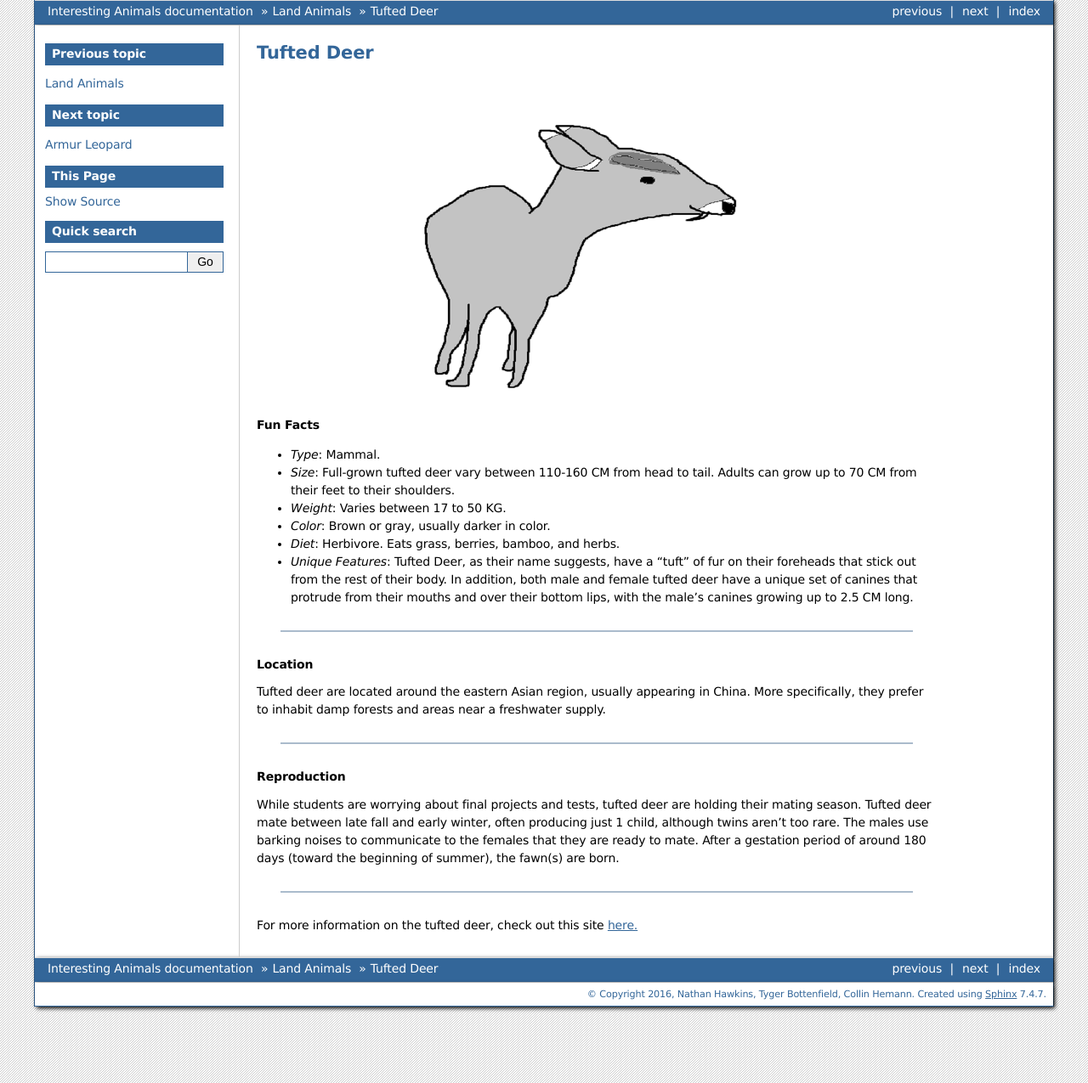
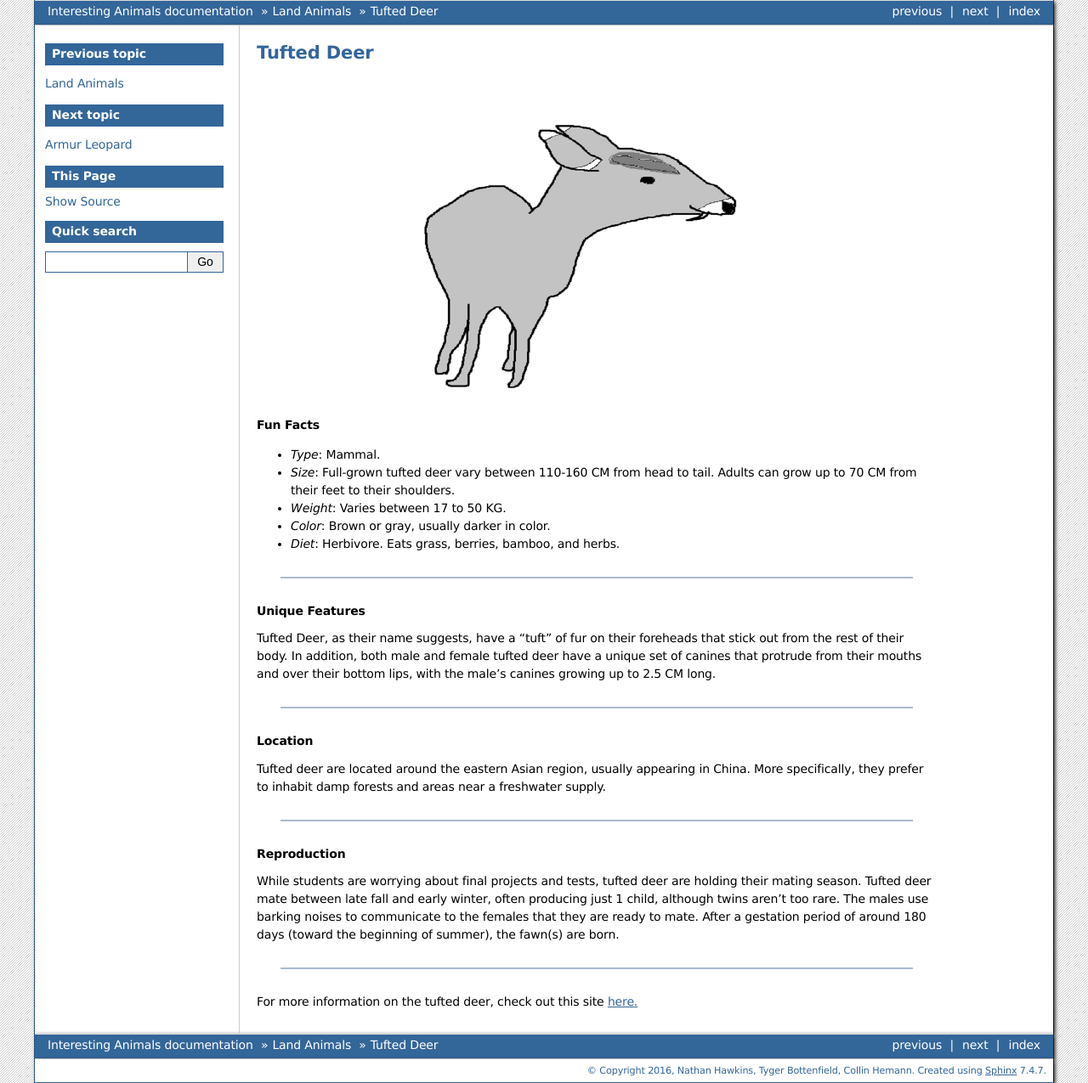
Before and after one commit to tbottenfield/interesting_animals, a Sphinx documentation site: the page built from source/land_animals/tufted_deer/tufted_deer.rst, in a window 1280 px wide. Shown: the whole page at 85% size. Built offline with Sphinx 7.4.7, drawn with Linux system fonts in a browser that asks for light colours.

```diff
--- a/source/land_animals/tufted_deer/tufted_deer.rst
+++ b/source/land_animals/tufted_deer/tufted_deer.rst
@@ -13,7 +13,12 @@
 * *Weight*: Varies between 17 to 50 KG.
 * *Color*: Brown or gray, usually darker in color.
 * *Diet*: Herbivore. Eats grass, berries, bamboo, and herbs.
-* *Unique Features*: Tufted Deer, as their name suggests, have a "tuft" of fur on their foreheads that stick out from the rest of their body. In addition, both male and female tufted deer have a unique set of canines that protrude from their mouths and over their bottom lips, with the male's canines growing up to 2.5 CM long.
+
+===============================================================================
+
+**Unique Features**
+
+Tufted Deer, as their name suggests, have a "tuft" of fur on their foreheads that stick out from the rest of their body. In addition, both male and female tufted deer have a unique set of canines that protrude from their mouths and over their bottom lips, with the male's canines growing up to 2.5 CM long.
 
 ===============================================================================
 
```
